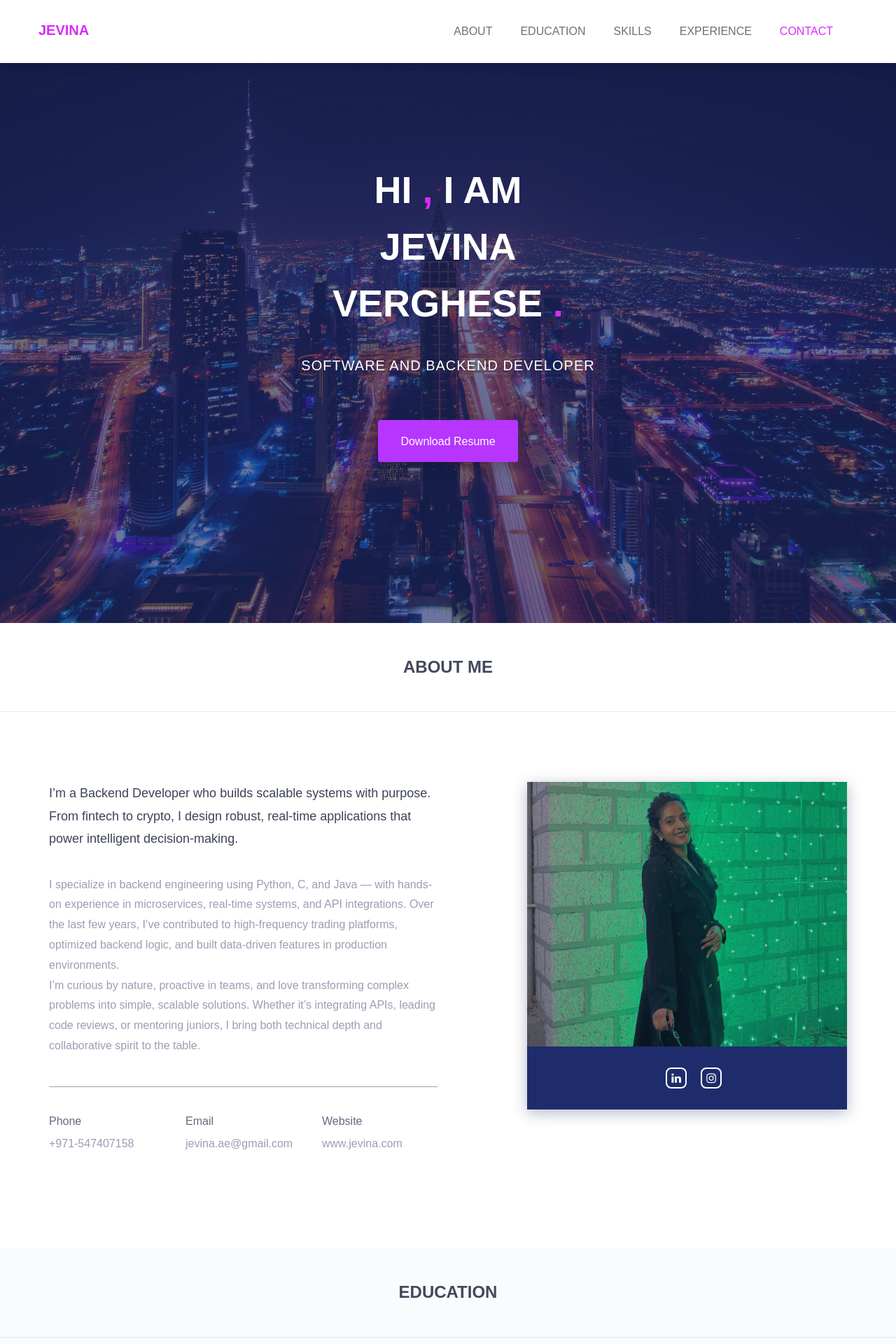
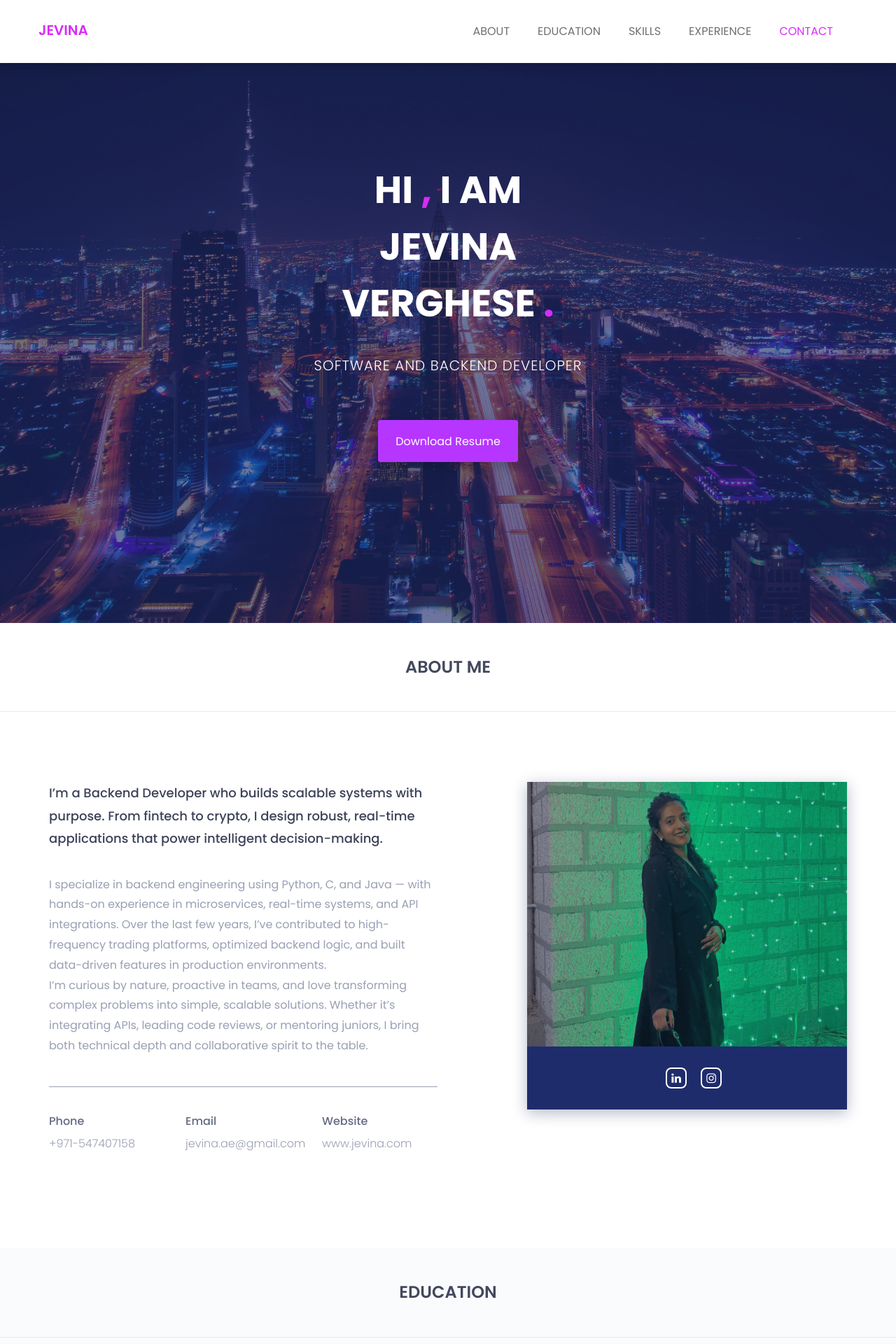
Before and after one commit to jevina13/mywebsite, a Django app: page / in a window 1280 px wide. Shown: the top 1920 px of the page at 70% size. Run offline with Django 5.2, Linux system fonts and the light colour scheme; some libraries are stand-ins or nearby versions.

Commit message:
updated font path

```diff
--- a/base/templates/base/home.html
+++ b/base/templates/base/home.html
@@ -11,7 +11,7 @@
         <!-- The above 3 meta tags *must* come first in the head; any other head content must come *after* these tags -->
 
         <!--font-family-->
-		<link href="{% static 'https://fonts.googleapis.com/css?family=Poppins:100,200,300,400,500,600,700,800,900&amp;subset=devanagari,latin-ext' %}" rel="stylesheet">
+		<link href="https://fonts.googleapis.com/css?family=Poppins:100,200,300,400,500,600,700,800,900&amp;subset=devanagari,latin-ext" rel="stylesheet">
 
         <!-- title of site -->
         <title>Jevina Verghese</title>
```
